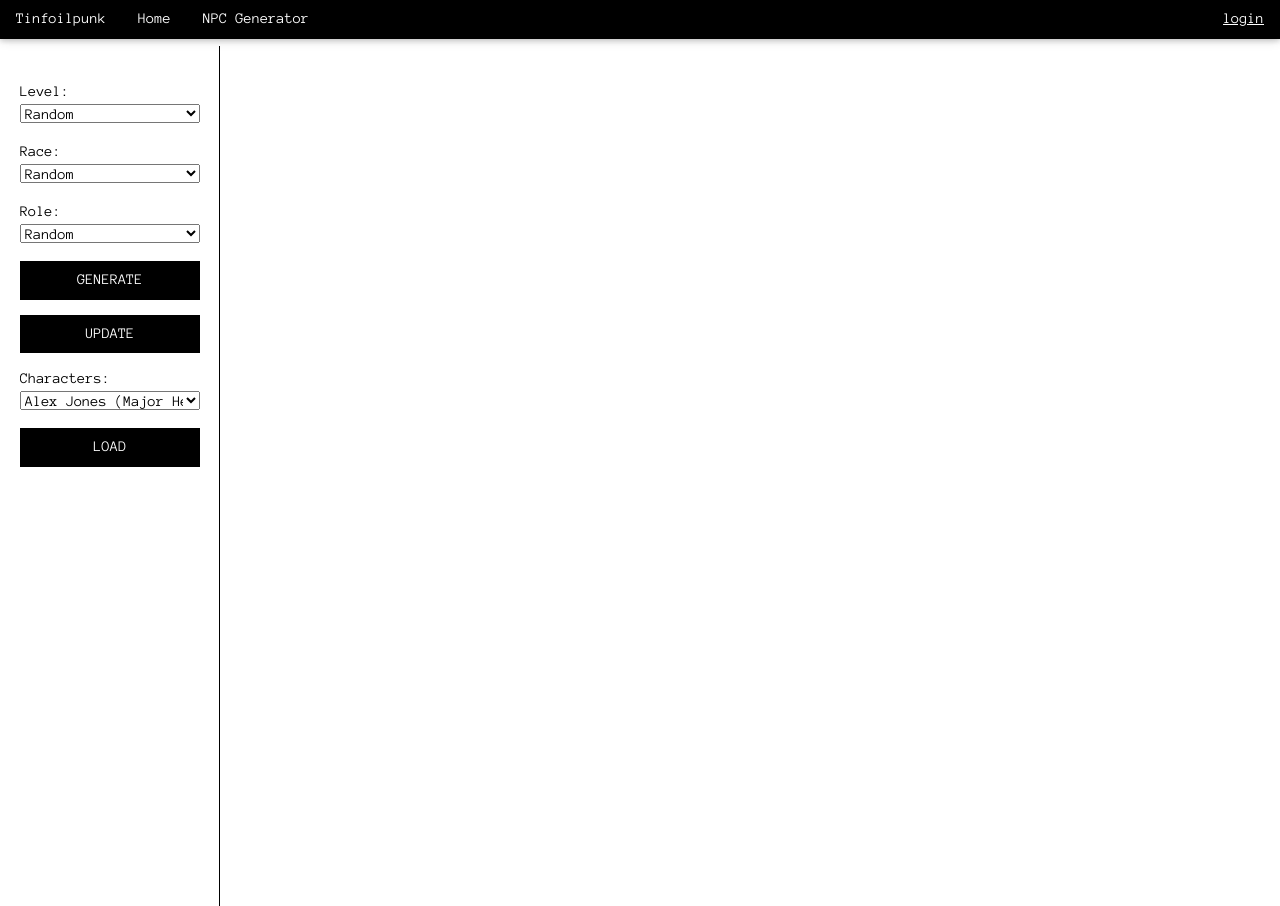
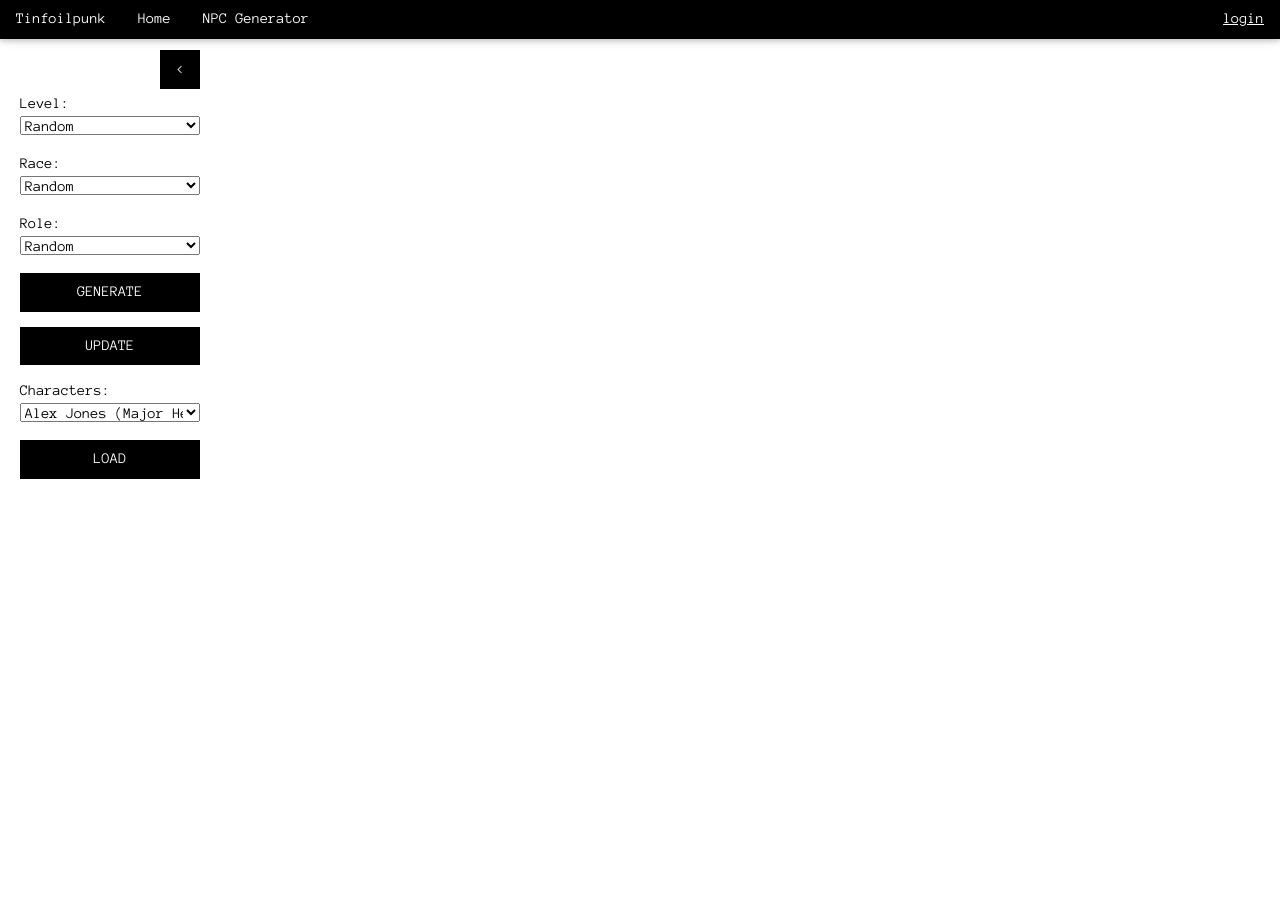
Before and after one commit to azolkos/rpgtools, a Django app: page /npcgenerator/ in a window 1280 px wide. Run offline with Django 3.2, Linux system fonts and the light colour scheme; data comes from the database, SQL or seed files in the repository; some libraries are stand-ins or nearby versions.

Commit message:
hide sidebar

```diff
--- a/static/css/main.css
+++ b/static/css/main.css
@@ -10,17 +10,31 @@ input[type=number] {
 
 .sidebar {
     height: 100%;
-    width: 200px;
+    width: 220px;
     position: fixed;
     z-index: 1;
-    left: 20px;
+    padding-left: 20px;
+    padding-right: 20px;
     overflow-x: hidden;
-    padding-top: 20px;
-    border-right: 1px solid;
+    padding-top: 40px;
+    left: 0;
+    transition: 0.5s;
 }
 
 .sidebar-item {
-    width: 180px;
+    width: 100%;
+}
+
+.sidebar-hide {
+    position: fixed;
+    left: 160px;
+    top: 50px;
+    z-index: 999;
+    transition: 0.3s;
+}
+
+.sidebar-hide:hover {
+    cursor: pointer;
 }
 
 @media print {
--- a/static/javascript/main.js
+++ b/static/javascript/main.js
@@ -1,3 +1,17 @@
+function hideSidebar() {
+    document.getElementById('npc_sidebar').style.left = '-220px';
+    document.getElementById('npc_sidebar_toggle').style.left = '20px';
+    document.getElementById('npc_sidebar_toggle').innerHTML = '>';
+    document.getElementById('npc_sidebar_toggle').onclick = showSidebar;
+}
+
+function showSidebar() {
+    document.getElementById('npc_sidebar').style.left = '0';
+    document.getElementById('npc_sidebar_toggle').style.left = '160px';
+    document.getElementById('npc_sidebar_toggle').innerHTML = '<';
+    document.getElementById('npc_sidebar_toggle').onclick = hideSidebar;
+}
+
 function updateHitbox(id, w_max, w_min) {
     var this_elem = document.getElementById(id);
     var elem = id.split('_');
--- a/templates/index.j2
+++ b/templates/index.j2
@@ -44,7 +44,7 @@
     </div>
 
     <!-- CONTENT -->
-    <div class="w3-content" style="max-width:2000px;margin-top:46px">
+    <div class="w3-content" style="max-width:2000px;margin-top:38px">
         {% block content %}{% endblock %}
     </div>
 
--- a/templates/npcgenerator.j2
+++ b/templates/npcgenerator.j2
@@ -5,7 +5,8 @@
     <form action="" method="POST">
     {% csrf_token %}
 
-        <div class="sidebar">
+        <div id="npc_sidebar_toggle" class="w3-button w3-black w3-hover-black sidebar-hide" onClick="hideSidebar()"><</div>
+        <div id="npc_sidebar" class="sidebar">
             <p>Level:
                 <select name="0_level" class="sidebar-item">
                     <option value="Random">Random</option>
@@ -51,7 +52,7 @@
         {# NPC character sheets #}
         <div id="npc_page" class="w3-container w3-content w3-padding-64" style="max-width:900px">
         {% for npc, data in npc_sheets.items %}
-        <table id="npc_{{ npc }}" class="npc_sheet">
+        <table id="npc_{{ npc }}" name="npc_{{ npc }}" class="npc_sheet">
             <tr>
                 <input name="{{ npc }}_id" type="hidden" value="{{ data.npc.id }}"></input>
                 <th colspan="12" style="vertical-align: middle"><input name="{{ npc }}_handle" type="text" style="width: 100%; border: none; height: 20px;" placeholder="Handle" value="{{ data.npc.handle }}"></th>
```
